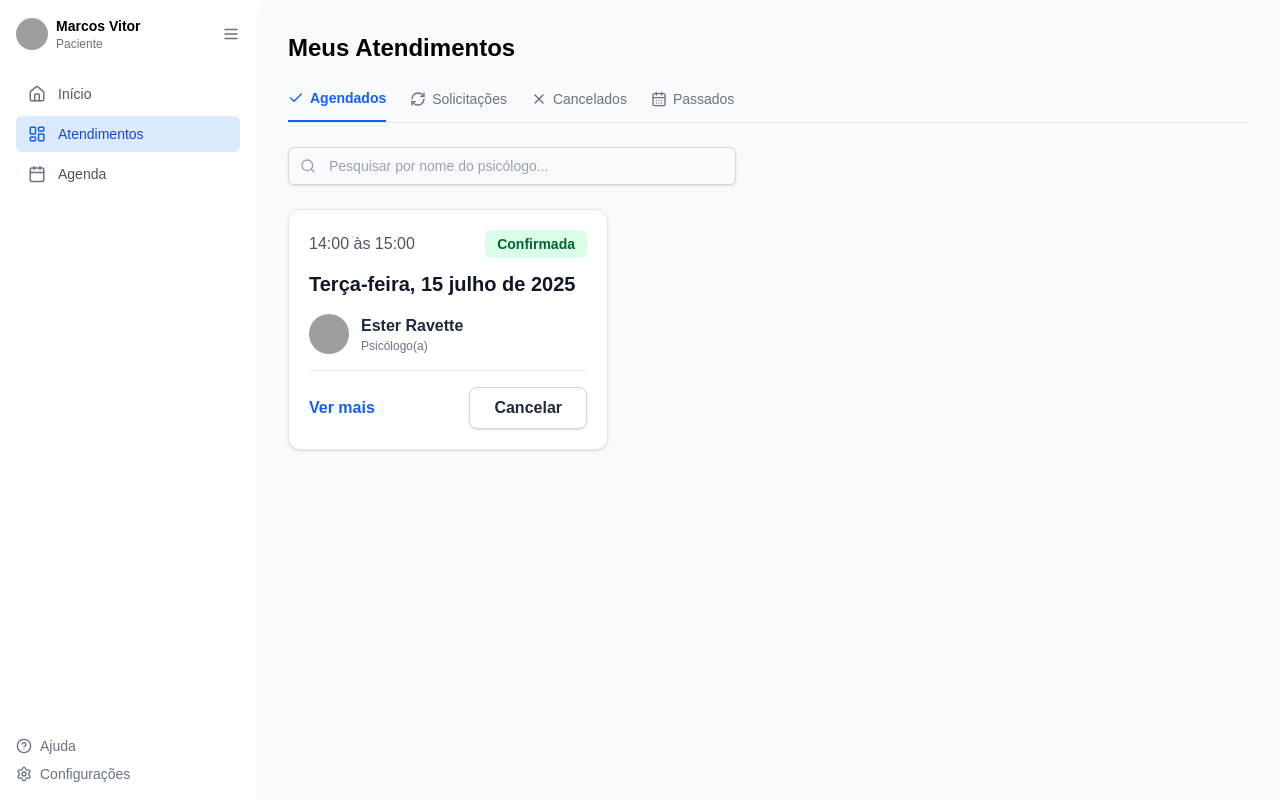
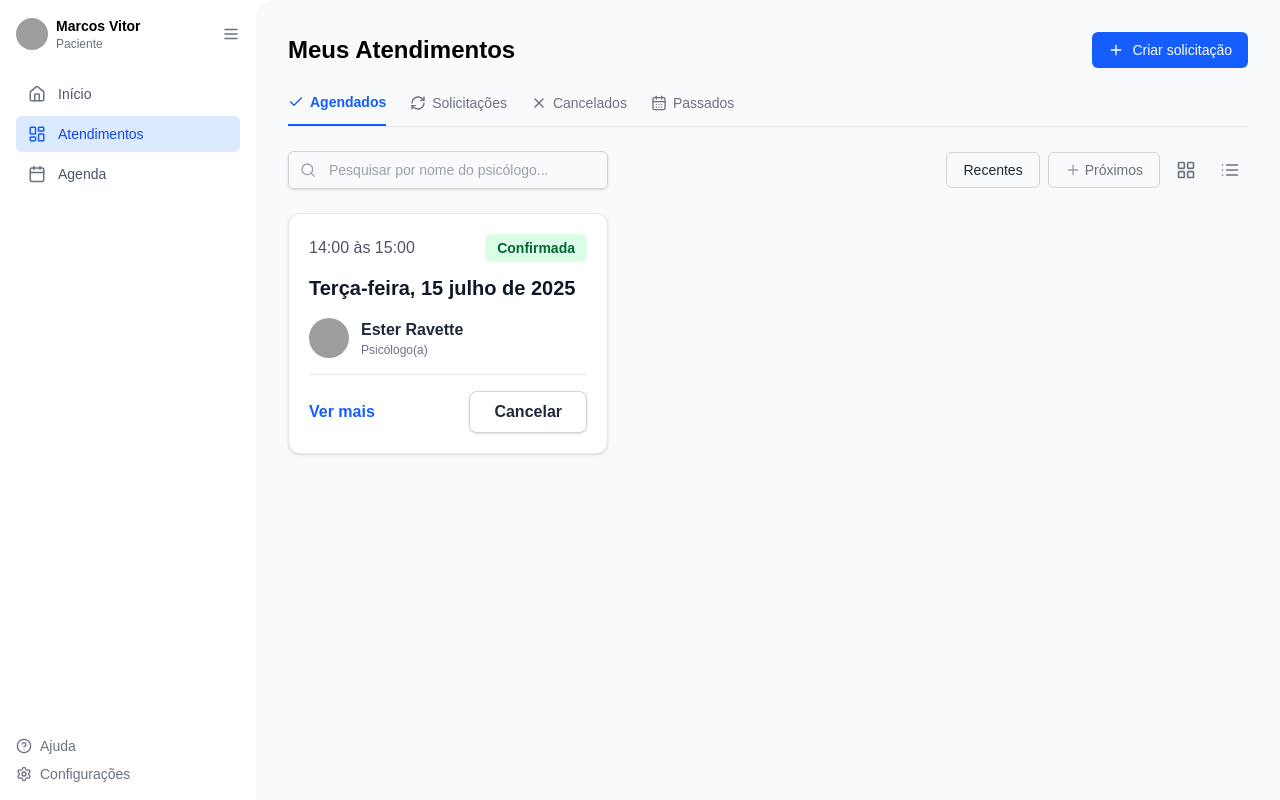
Before and after one commit to EndPoint-Company/sgp, a React (Vite) app: page /student/appointments in a window 1280 px wide. Built offline with nearby package versions, Linux system fonts and the light colour scheme; grey boxes are pictures that could not be loaded; a web font is replaced by a local one.

Commit message:
feat(botaocriarsolicitacao): botao criado na seção de atendimentos também

```diff
--- a/src/features/student/appointments/StudentAppointmentsPage.tsx
+++ b/src/features/student/appointments/StudentAppointmentsPage.tsx
@@ -1,13 +1,25 @@
 import React, { useState, useMemo } from "react";
 import AppointmentCard from "../../components/AppointmentCard";
 import { Input } from "../../../components/ui/input";
-import { CalendarDays, RefreshCw, X, Check, Search } from "lucide-react";
+import { Button } from "../../../components/ui/button";
+import { Modal } from "../../../components/ui/Modal";
+import { AppointmentRequestFlow } from "../home/components/AppointmentRequestFlow";
+import {
+  LayoutGrid,
+  List,
+  CalendarDays,
+  RefreshCw,
+  X,
+  Check,
+  Search,
+  Plus,
+} from "lucide-react";
 import {
   mockFirebaseData,
   getPsicologoData,
   formatAppointmentDate,
-} from "../../psychologist/data/mockApi";
-import type { Consulta } from "../../psychologist/services/apiService";
+} from "../../psychologist/data/mockApi"; // Ajuste o caminho se necessário
+import type { Consulta } from "../../psychologist/services/apiService"; // Ajuste o caminho
 
 const ID_ALUNO_LOGADO = "mu3Mo6I0eSSD3aWZdYte";
 
@@ -15,47 +27,77 @@ export default function StudentAppointmentsPage() {
   const [search, setSearch] = useState("");
   const [activeTab, setActiveTab] = useState<"agendados" | "solicitacoes" | "cancelados" | "passados">("agendados");
   const [consultas, setConsultas] = useState<Consulta[]>(mockFirebaseData);
+  const [isModalOpen, setIsModalOpen] = useState(false);
 
   const handleCancelAppointment = (consultaId: string) => {
-    setConsultas((prevConsultas) =>
-      prevConsultas.map((c) =>
-        c.id === consultaId ? { ...c, status: "cancelada" } : c
-      )
-    );
+    setConsultas((prev) => prev.map((c) => (c.id === consultaId ? { ...c, status: "cancelada" } : c)));
     alert("Seu atendimento foi cancelado.");
   };
 
-  const processedData = useMemo(() => {
-    return consultas
-      .filter(c => c.pacienteId === ID_ALUNO_LOGADO)
-      .map((item) => {
+  const handleCreateRequest = (data: { date: Date; time: string; description: string; }) => {
+    const [hours, minutes] = data.time.split(":");
+    const newDate = new Date(data.date);
+    newDate.setHours(parseInt(hours), parseInt(minutes));
+    const novaConsulta: Consulta = {
+      id: `new_${Math.random().toString(36).substr(2, 9)}`,
+      pacienteId: ID_ALUNO_LOGADO,
+      psicologoId: "CRsiWje2vKiLsr5fCpxW",
+      horario: newDate.toISOString(),
+      status: "aguardando aprovacao",
+    };
+    setConsultas((prev) => [...prev, novaConsulta]);
+  };
+
+  // Lógica de dados centralizada e correta
+  const listsByStatus = useMemo(() => {
+    const studentConsultas = consultas.filter((c) => c.pacienteId === ID_ALUNO_LOGADO);
+    const processed = studentConsultas.map((item) => {
       const psicologo = getPsicologoData(item.psicologoId);
       const schedule = formatAppointmentDate(item.horario);
-        return { ...item, ...psicologo, ...schedule };
+      const displayStatus =
+        item.status === 'aguardando aprovacao' ? 'Pendente' :
+        item.status.charAt(0).toUpperCase() + item.status.slice(1);
+
+      return { ...item, ...psicologo, ...schedule, status: displayStatus };
     });
+
+    const now = new Date();
+    return {
+      agendados: processed.filter((item) => item.status === 'Confirmada'),
+      solicitacoes: processed.filter((item) => item.status === 'Pendente'),
+      cancelados: processed.filter((item) => item.status === 'Cancelada'),
+      passados: processed.filter((item) => new Date(item.horario) < now && item.status === 'Passada'),
+    };
   }, [consultas]);
 
   const filteredData = useMemo(() => {
-    const tabStatusMap: { [key: string]: string } = {
-      agendados: "confirmada",
-      solicitacoes: "aguardando aprovacao",
-      cancelados: "cancelada",
-    };
-    const now = new Date();
-    return processedData
-      .filter((item) => {
-        if (activeTab === "passados") {
-          return new Date(item.horario) < now && item.status === "passada";
-        }
-        return item.status === tabStatusMap[activeTab];
-      })
-      .filter((item) => item.name.toLowerCase().includes(search.toLowerCase()));
-  }, [activeTab, search, processedData]);
+    const currentList = listsByStatus[activeTab] || [];
+    if (!search) return currentList;
+    return currentList.filter((item) =>
+      item.name.toLowerCase().includes(search.toLowerCase())
+    );
+  }, [activeTab, search, listsByStatus]);
 
   return (
+    <>
+      <Modal isOpen={isModalOpen} onClose={() => setIsModalOpen(false)}>
+        <AppointmentRequestFlow
+          onClose={() => setIsModalOpen(false)}
+          onConfirm={handleCreateRequest}
+        />
+      </Modal>
+
       <div>
-      <h1 className="text-2xl font-bold mb-6">Meus Atendimentos</h1>
+        {/* Cabeçalho da página, igual ao da home */}
+        <div className="flex items-center justify-between mb-6">
+          <h1 className="text-2xl font-bold">Meus Atendimentos</h1>
+          <Button onClick={() => setIsModalOpen(true)}>
+            <Plus className="w-4 h-4 mr-2" />
+            Criar solicitação
+          </Button>
+        </div>
 
+        {/* Abas de navegação */}
         <div className="flex items-center gap-6 border-b border-gray-200 mb-6 text-sm">
           <button onClick={() => setActiveTab("agendados")} className={`flex items-center gap-1.5 pb-3 ${activeTab === "agendados" ? "text-blue-600 font-semibold border-b-2 border-blue-600" : "text-gray-500"}`}>
             <Check className="w-4 h-4" /> Agendados
@@ -71,14 +113,28 @@ export default function StudentAppointmentsPage() {
           </button>
         </div>
 
-      <div className="mb-6">
+        {/* Barra de Ações e Busca, igual à do psicólogo */}
+        <div className="flex flex-wrap md:flex-nowrap md:items-center justify-between gap-4 mb-6">
           <Input
             icon={<Search className="w-4 h-4 text-gray-400" />}
             placeholder="Pesquisar por nome do psicólogo..."
-          className="max-w-md"
+            className="max-w-xs"
             value={search}
             onChange={(e) => setSearch(e.target.value)}
           />
+          <div className="flex items-center gap-2">
+            <Button variant="outline" className="text-sm px-3 text-gray-500">Recentes</Button>
+            <Button variant="outline" className="text-sm px-3">
+              <Plus className="w-4 h-4 text-gray-400 mr-1" />
+              <span className="text-gray-500">Próximos</span>
+            </Button>
+            <Button variant="ghost" size="icon">
+              <LayoutGrid className="w-5 h-5 text-gray-500" />
+            </Button>
+            <Button variant="ghost" size="icon">
+              <List className="w-5 h-5 text-gray-500" />
+            </Button>
+          </div>
         </div>
 
         <div className="flex gap-4 flex-wrap">
@@ -90,17 +146,18 @@ export default function StudentAppointmentsPage() {
                 role="Psicólogo(a)"
                 date={item.date}
                 time={item.time}
-              status={item.status.charAt(0).toUpperCase() + item.status.slice(1)}
+                status={item.status}
                 avatarUrl={item.avatarUrl}
-              onCancel={item.status === 'confirmada' ? () => handleCancelAppointment(item.id) : undefined}
+                onCancel={item.status === 'Confirmada' ? () => handleCancelAppointment(item.id) : undefined}
               />
             ))
           ) : (
-          <div className="w-full text-center py-10">
+            <div className="col-span-full text-center py-10">
               <p className="text-gray-500">Nenhum atendimento encontrado nesta categoria.</p>
             </div>
           )}
         </div>
       </div>
+    </>
   );
 }
```
Lines whose indentation alone changed are shown as unchanged.
